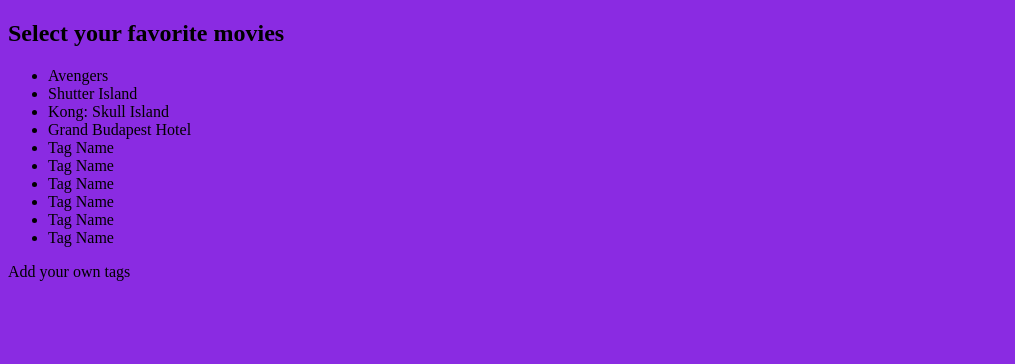
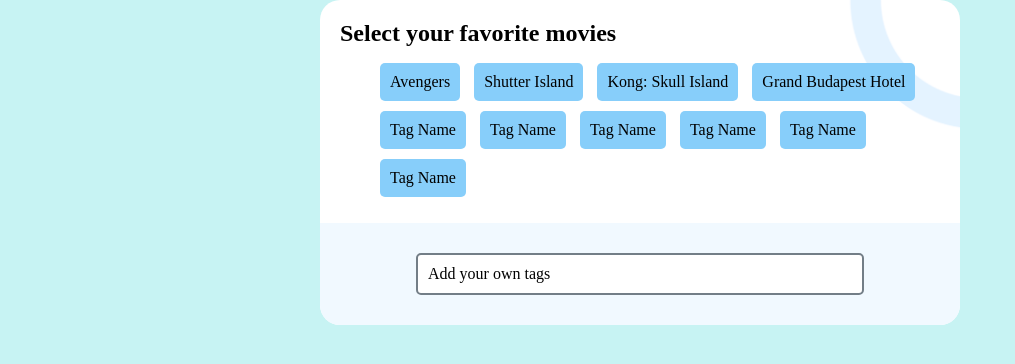
Before and after one commit to ChiaraPassaro/ex-tags, a plain HTML site: page index.html in a window 1280 px wide. Shown: the whole page, without its empty margins (0-1015 px from the left). Drawn offline with Linux system fonts and the light colour scheme.

Commit message:
feat: added layout rules

```diff
--- a/css/style.css
+++ b/css/style.css
@@ -1,3 +1,61 @@
+* {
+  box-sizing: border-box;
+}
+
+body,
+h2 {
+  margin: 0;
+  padding: 0;
+}
+
 body {
-  background-color: blueviolet;
+  background-color: rgb(199, 243, 243);
 }
+
+.margin-rl-20 {
+  margin-right: 20px;
+  margin-left: 20px;
+}
+
+.container {
+  width: 50%;
+  margin: 0 auto;
+  border-radius: 20px;
+  background-color: white;
+  background-image: url(../img/bg-container.png);
+  background-repeat: no-repeat;
+  background-position: 101% 0;
+  background-size: 20%;
+}
+
+h2 {
+  padding-top: 20px;
+}
+
+.tags-list {
+  list-style: none;
+}
+
+.footer {
+  padding: 30px 0;
+  border-radius: 0 0 20px 20px;
+  background-color: #F1F9FF;
+}
+
+.add-tag {
+  width: 70%;
+  padding: 10px;
+  margin: auto;
+  border-radius: 5px;
+  border: solid 2px #737e87;
+  background-color: white;
+}
+
+.tags-item {
+  display: inline-block;
+  padding: 10px;
+  margin-right: 10px;
+  margin-bottom: 10px;
+  border-radius: 5px;
+  background-color: lightskyblue;
+}
```
